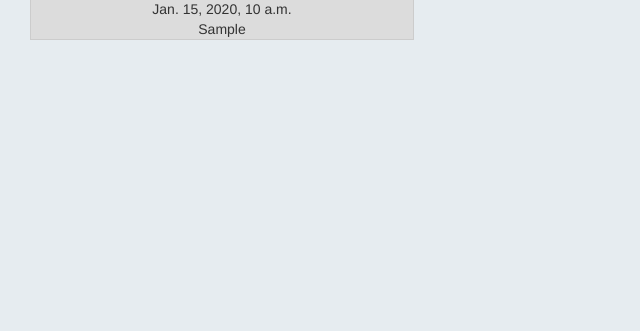
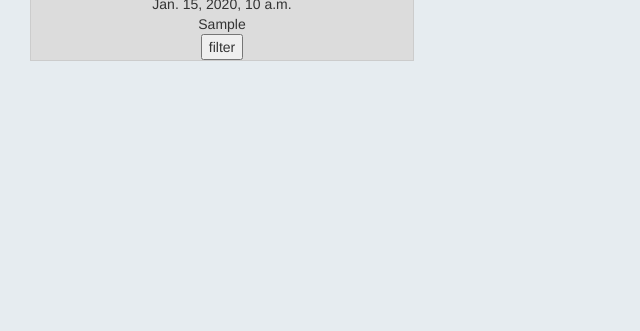
Before and after one commit to valente98/django-biopic, a Django app: page /base/ in a window 1280 px wide. Shown: the part 469-800 px from the top of the page, without its empty margins (0-640 px from the left). Run offline with Django 3.2, Linux system fonts and the light colour scheme; tables that the repository leaves empty hold one stand-in row (values such as "Sample post"); some libraries are stand-ins or nearby versions.

Commit message:
added buttons that take the user to the upload page and to the filter page but the filter button does not work yet.

```diff
--- a/app/templates/app/base.html
+++ b/app/templates/app/base.html
@@ -17,8 +17,12 @@
     <center>
         <div id=header>
             <h1>Biopic</h1>
-            <hr>
         </div>
+        <form action="{% url 'app:upload' %}">
+            <button>
+                Upload Image
+            </button>
+        </form>
     </center>
     {% block body %} {% if objects %} {% for obj in objects %}
     <center>
@@ -38,6 +42,13 @@
                 <div>{{ obj.uploaded_at }}</div>
                 <div>{{ obj.caption }}</div>
             </div>
+            <div>
+                <form action="{% url 'app:filter' %}" method="get">
+                    <button>
+                        filter
+                    </button>
+                </form>
+            </div>
         </div>
     </center>
     {% endfor %}{% endif %} {% endblock body %}
```
